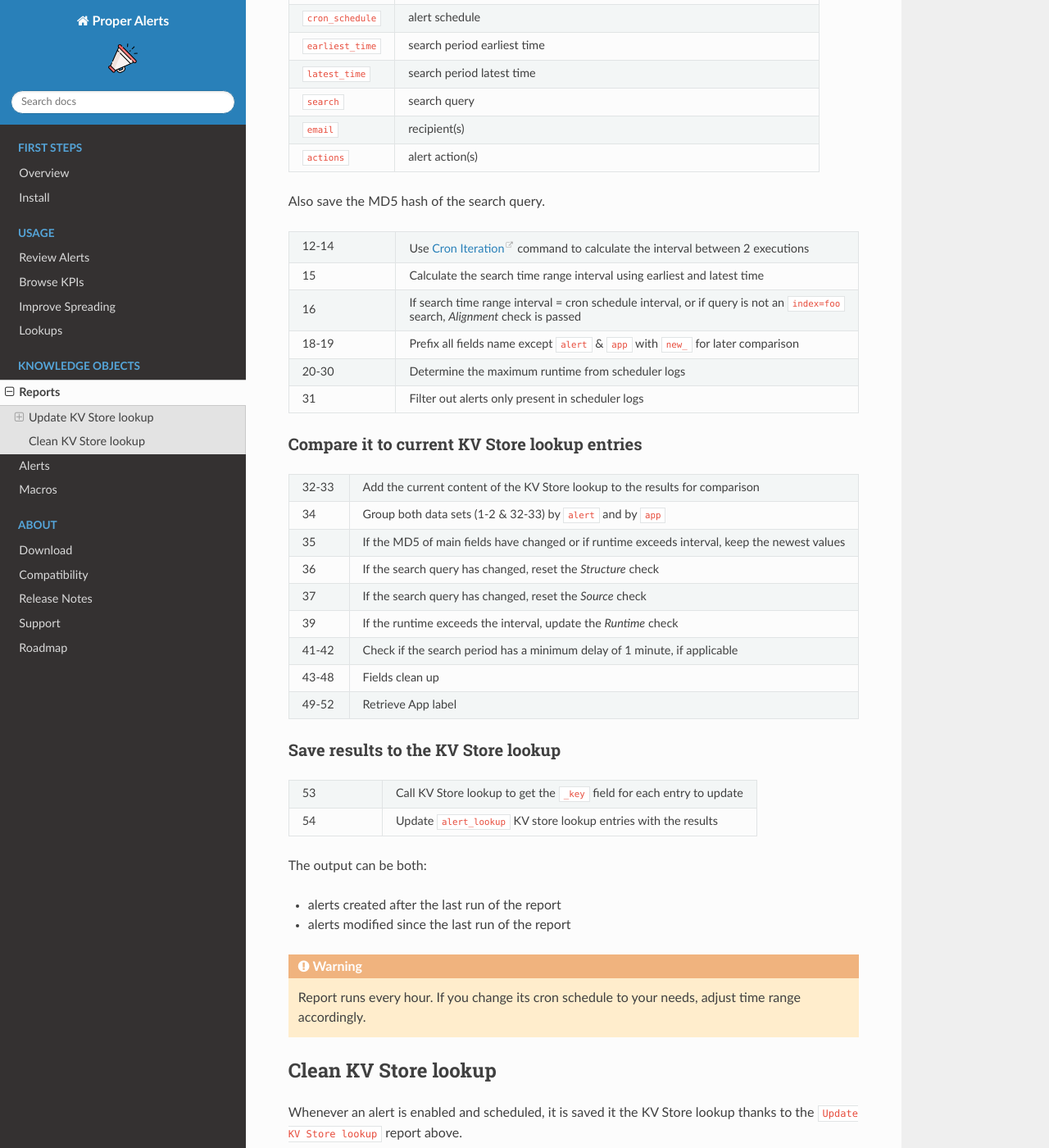
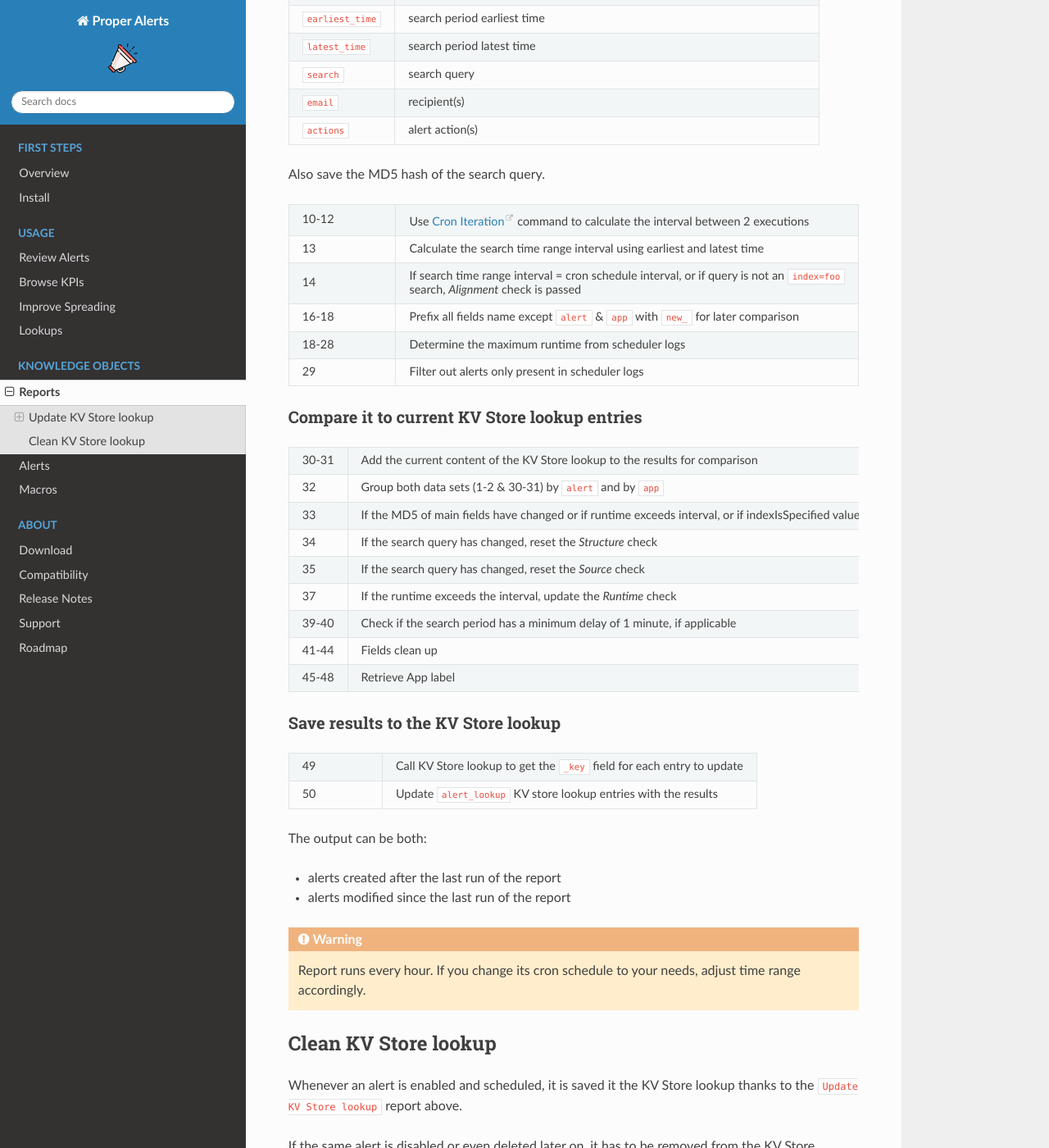
Before and after one commit to a-l-h/splunk-app-proper-alerts, a Sphinx documentation site: the page built from doc/reports.rst, in a window 1280 px wide and 1400 px high, scrolled down 824 px. Shown: the whole window at 82% size. Built offline with Sphinx 7.4.7 and the Read the Docs theme 2.0.0, drawn with Linux system fonts in a browser that asks for light colours; some of the changed text lies outside the part shown.

Commit message:
Update reports.rst

```diff
--- a/doc/reports.rst
+++ b/doc/reports.rst
@@ -64,17 +62,17 @@ Also save the MD5 hash of the search query.
    :widths: 20 80
    :header-rows: 0
 
-   * - 12-14
+   * - 10-12
      - Use `Cron Iteration <https://splunkbase.splunk.com/app/4027/#/details>`_ command to calculate the interval between 2 executions
-   * - 15
+   * - 13
      - Calculate the search time range interval using earliest and latest time
-   * - 16
+   * - 14
      - If search time range interval = cron schedule interval, or if query is not an ``index=foo`` search, *Alignment* check is passed
-   * - 18-19
+   * - 16-18
      - Prefix all fields name except ``alert`` & ``app`` with ``new_`` for later comparison
-   * - 20-30
+   * - 18-28
      - Determine the maximum runtime from scheduler logs
-   * - 31
+   * - 29
      - Filter out alerts only present in scheduler logs
 
 Compare it to current KV Store lookup entries
@@ -84,23 +82,23 @@ Compare it to current KV Store lookup entries
    :widths: 20 80
    :header-rows: 0
 
-   * - 32-33
+   * - 30-31
      - Add the current content of the KV Store lookup to the results for comparison
+   * - 32
+     - Group both data sets (1-2 & 30-31) by ``alert`` and by ``app``
+   * - 33
+     - If the MD5 of main fields have changed or if runtime exceeds interval, or if indexIsSpecified value differs, keep the newest values
    * - 34
-     - Group both data sets (1-2 & 32-33) by ``alert`` and by ``app``
+     - If the search query has changed, reset the *Structure* check
    * - 35
-     - If the MD5 of main fields have changed or if runtime exceeds interval, keep the newest values
-   * - 36
-     - If the search query has changed, reset the *Structure* check
+     - If the search query has changed, reset the *Source* check
    * - 37
-     - If the search query has changed, reset the *Source* check
-   * - 39
      - If the runtime exceeds the interval, update the *Runtime* check
-   * - 41-42
+   * - 39-40
      - Check if the search period has a minimum delay of 1 minute, if applicable
-   * - 43-48
+   * - 41-44
      - Fields clean up
-   * - 49-52
+   * - 45-48
      - Retrieve App label
 
 Save results to the KV Store lookup
@@ -110,9 +108,9 @@ Save results to the KV Store lookup
    :widths: 20 80
    :header-rows: 0
 
-   * - 53
+   * - 49
      - Call KV Store lookup to get the ``_key`` field for each entry to update
-   * - 54
+   * - 50
      - Update ``alert_lookup`` KV store lookup entries with the results
 
 The output can be both:
```
Also changed, not shown: other parts of doc/reports.rst (+2 -4 lines).
